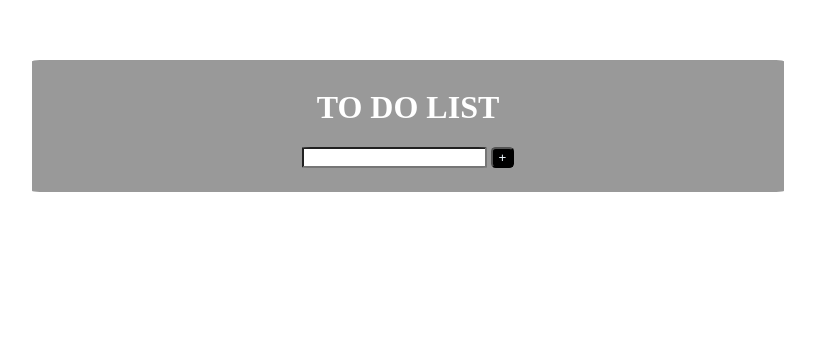
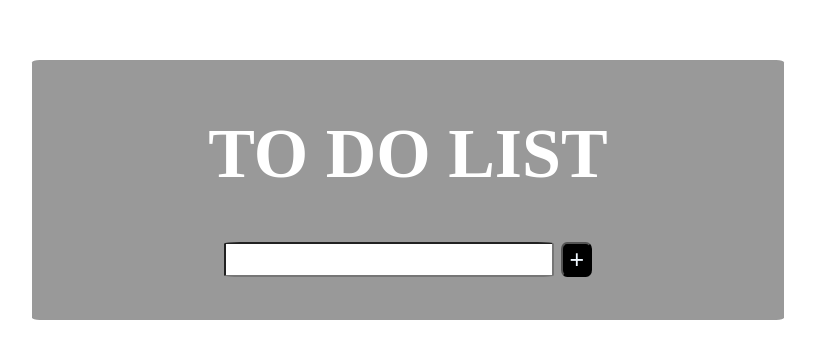
Before and after one commit to Ashish4321-hub/ToDo_List, a plain HTML site: page index.html in a window 1280 px wide. Shown: the part 204-562 px from the top of the page, without its empty margins (232-1047 px from the left). Drawn offline with Linux system fonts and the light colour scheme.

Commit message:
changes on style

```diff
--- a/index.css
+++ b/index.css
@@ -3,6 +3,7 @@ body{
   background-image: url('mountain.jpg');
   background-size: 100%;
   padding: 20%;
+  font-size: 30px;
 }
 .box{
   background-color: #00000066;
@@ -14,6 +15,7 @@ body{
   border-radius: 5%;
   background-color: white;
   max-width: 100%;
+  font-size: 25px;
 }
 .inpt:hover{
   background-color: black;
@@ -23,5 +25,9 @@ body{
   border-radius: 20%;
   background-color: black;
   color: aliceblue;
+  font-size: 25px;
+}
 
+h1{
+  font-size: 70px;
 }
--- a/index.html
+++ b/index.html
@@ -13,7 +13,7 @@
   <h1>TO DO LIST</h1>
   <input class="inpt">
   <button class="btn">+</button>
-  <p class="para"></p>
+  <div id="c" class="p"><h3></h3></div>
  </div>
  <script src="index.js"></script>
 </body>
```
